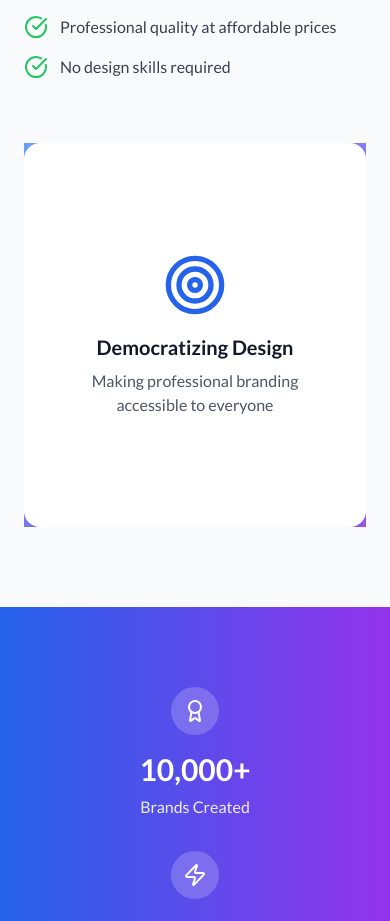
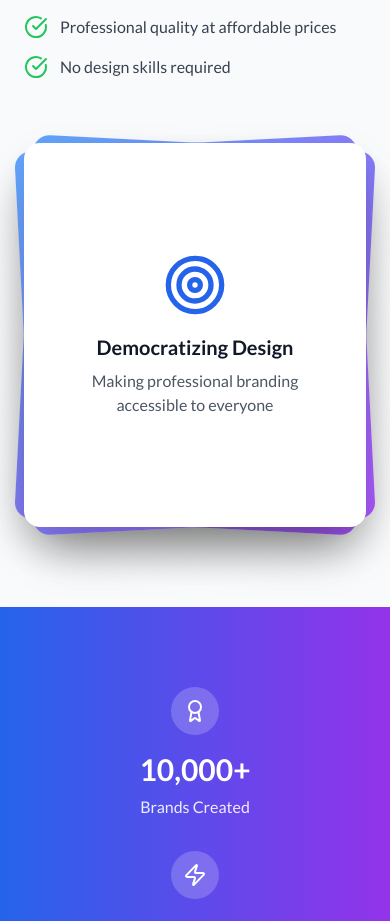
Before and after one commit to toothagency/brand-app, a Next.js app: page /about in a window 390 px wide. Shown: the part 1209-2130 px from the top of the page. Built offline with nearby package versions, Linux system fonts and the light colour scheme; no server answers.

Commit message:
style: Update global styles to prevent overflow on mobile; clean up CSS formatting and improve AOS integration

```diff
--- a/app/about/page.tsx
+++ b/app/about/page.tsx
@@ -177,9 +177,9 @@ export default function AboutPage() {
                 </div>
               </div>
               <div data-aos="fade-left">
-                <div className="relative overflow-hidden">
-                  <div className="w-full h-96 bg-gradient-to-br from-blue-400 to-purple-500 rounded-2xl shadow-2xl transform rotate-3 scale-110"></div>
-                  <div className="absolute inset-0 bg-gradient-to-br from-blue-400 to-purple-500 rounded-2xl shadow-2xl transform -rotate-3 scale-110"></div>
+                <div className="relative">
+                <div className="w-full h-96 bg-gradient-to-br from-blue-400 to-purple-500 rounded-2xl shadow-2xl transform rotate-3"></div>
+                  <div className="absolute inset-0 bg-gradient-to-br from-blue-400 to-purple-500 rounded-2xl shadow-2xl transform -rotate-3"></div>
                   <div className="absolute inset-0 bg-white dark:bg-gray-800 rounded-2xl shadow-2xl flex items-center justify-center">
                     <div className="text-center p-8">
                       <Target className="w-16 h-16 text-blue-600 mx-auto mb-4" />
--- a/app/components/AOSInit.tsx
+++ b/app/components/AOSInit.tsx
@@ -1,19 +1,39 @@
 "use client";
 
-import { useEffect } from 'react';
-import AOS from 'aos';
-import 'aos/dist/aos.css';
+import { useEffect } from "react";
+import AOS from "aos";
+import "aos/dist/aos.css";
 
 const AOSInit = () => {
   useEffect(() => {
+    // Add CSS to prevent overflow during animations
+    const style = document.createElement("style");
+    style.textContent = `
+      [data-aos] {
+        overflow: hidden !important;
+      }
+      body {
+        overflow-x: hidden !important;
+      }
+      .aos-animate {
+        overflow: visible !important;
+      }
+    `;
+    document.head.appendChild(style);
+
     AOS.init({
       duration: 800,
-      easing: 'ease-in-out',
+      easing: "ease-in-out",
       once: true,
       mirror: false,
       offset: 100,
       delay: 0,
     });
+
+    // Cleanup
+    return () => {
+      document.head.removeChild(style);
+    };
   }, []);
 
   return null;
--- a/app/globals.css
+++ b/app/globals.css
@@ -1,4 +1,4 @@
-@import url('https://fonts.googleapis.com/css2?family=Lato:ital,wght@0,100;0,300;0,400;0,700;0,900;1,100;1,300;1,400;1,700;1,900&display=swap');
+@import url("https://fonts.googleapis.com/css2?family=Lato:ital,wght@0,100;0,300;0,400;0,700;0,900;1,100;1,300;1,400;1,700;1,900&display=swap");
 @tailwind base;
 @tailwind components;
 @tailwind utilities;
@@ -8,8 +8,6 @@
     text-wrap: balance;
   }
 }
-
-
 
 @layer base {
   :root {
@@ -67,19 +65,21 @@
   }
 }
 
-
-
 @layer base {
   * {
     @apply border-border;
   }
   body {
     @apply bg-background text-foreground;
+    overflow-x: hidden;
+  }
+  html {
+    overflow-x: hidden;
   }
 }
 
-*{
-    font-family: "Lato", sans-serif;
+* {
+  font-family: "Lato", sans-serif;
   font-weight: 400;
   font-style: normal;
 }
@@ -125,3 +125,23 @@
     transform: rotate(360deg);
   }
 }
+
+/* AOS overflow prevention */
+[data-aos] {
+  overflow: hidden;
+}
+
+.aos-animate {
+  overflow: visible;
+}
+
+/* Prevent horizontal scroll on mobile */
+@media (max-width: 768px) {
+  [data-aos] {
+    overflow: hidden !important;
+  }
+
+  .aos-animate {
+    overflow: visible !important;
+  }
+}
```
